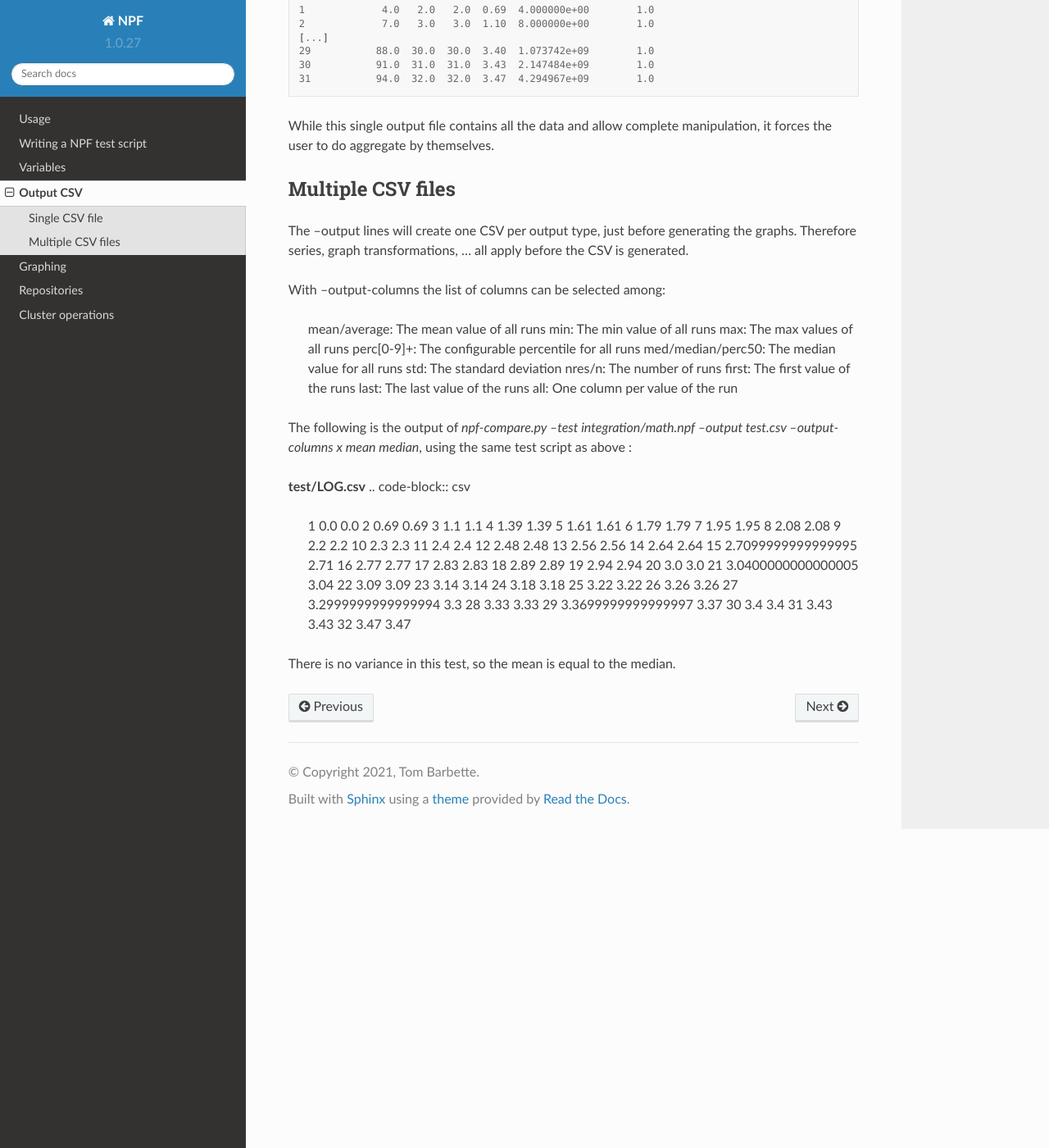
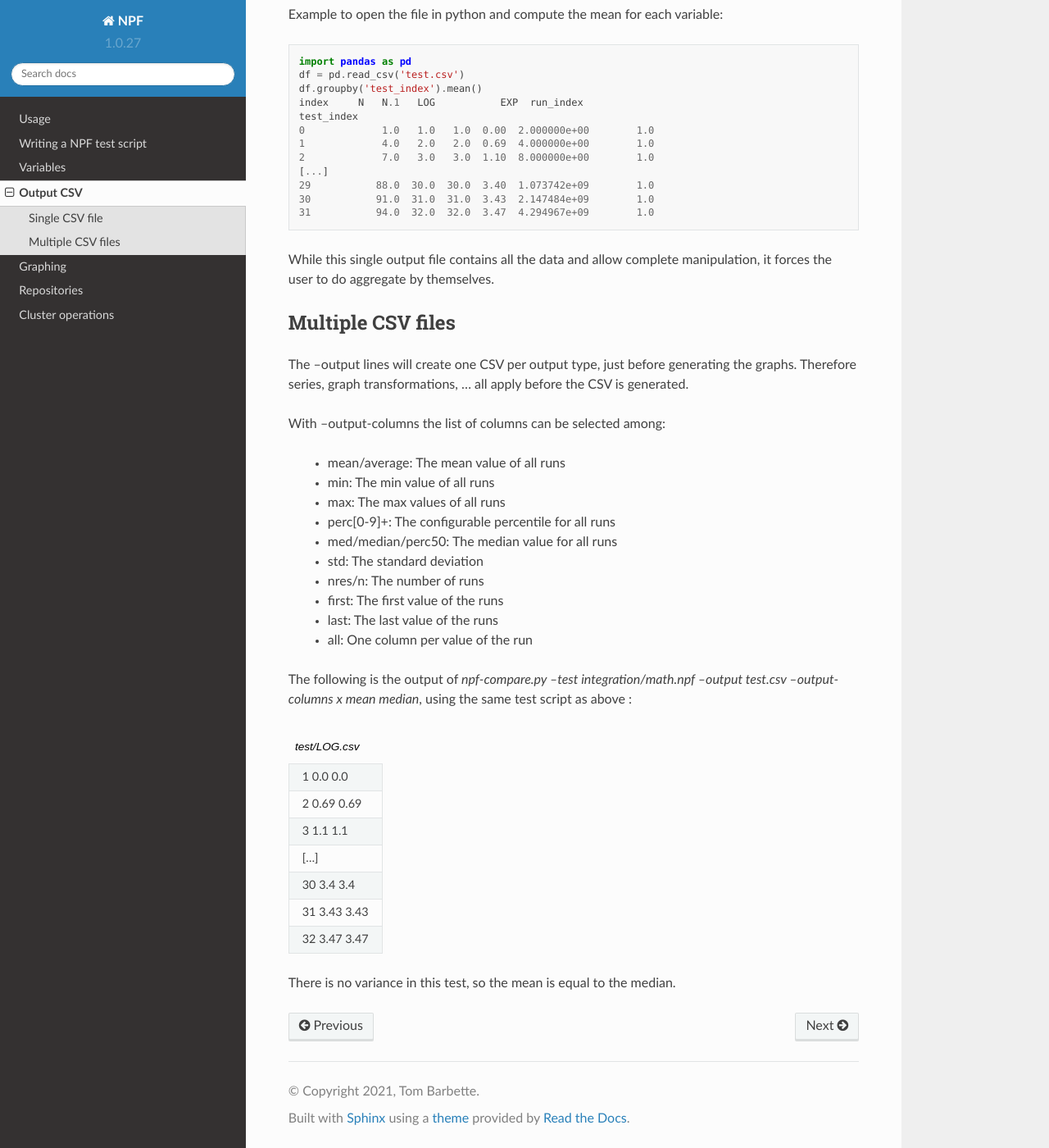
Before and after one commit to tbarbette/npf-docs, a Sphinx documentation site: the page built from docs/source/output.rst, in a window 1280 px wide and 1400 px high, scrolled down 997 px. Shown: the whole window at 82% size. Built offline with Sphinx 7.4.7 and the Read the Docs theme 2.0.0, drawn with Linux system fonts in a browser that asks for light colours; some of the changed text lies outside the part shown.

Commit message:
Fix files

```diff
--- a/docs/source/index.rst
+++ b/docs/source/index.rst
@@ -38,7 +38,7 @@
 Test scripts defines variables for which NPF runs tests to evaluate their combinations
 and report performance results.
 
-NPF will output the results in configurable :ref:`cluster <CSV files>`.
+NPF will output the results in configurable :ref:`CSV files <cluster>`.
 
 NPF builds graphs and computes statistical result for each test
 showing the difference between variables values, different softwares, or the evolution of
--- a/docs/source/output.rst
+++ b/docs/source/output.rst
@@ -14,7 +14,7 @@
 
 The following is the output of `npf-compare.py --test integration/math.npf --single-output test.csv`, a test script that prints the input vairable "N", its logarithm and square product for N=[1-32] :
 
-.. code-block:: csv
+.. csv-table:: test.csv
 
    index,build,test_index,N,N,LOG,EXP,run_index
    0,Local,0,1,1.0,0.0,2.0,0
@@ -26,6 +26,7 @@
    95,Local,31,32,32.0,3.47,4294967296.0,2
 
 The columns are:
+
    index: An index for the line
    build: The name of the build/repository, "Local" is the default name for no repository. If you used `npf-compare "local:Serie"` the name woult be Serie
    test_index: For each build, the index of the combination of variable.
@@ -64,51 +65,25 @@
 
 With --output-columns the list of columns can be selected among:
 
-   mean/average: The mean value of all runs
-   min: The min value of all runs
-   max: The max values of all runs
-   perc[0-9]+: The configurable percentile for all runs
-   med/median/perc50: The median value for all runs
-   std: The standard deviation
-   nres/n: The number of runs
-   first: The first value of the runs
-   last: The last value of the runs
-   all: One column per value of the run
+   * mean/average: The mean value of all runs
+   * min: The min value of all runs
+   * max: The max values of all runs
+   * perc[0-9]+: The configurable percentile for all runs
+   * med/median/perc50: The median value for all runs
+   * std: The standard deviation
+   * nres/n: The number of runs
+   * first: The first value of the runs
+   * last: The last value of the runs
+   * all: One column per value of the run
 
 The following is the output of `npf-compare.py --test integration/math.npf --output test.csv --output-columns x mean median`, using the same test script as above :
 
-**test/LOG.csv**
-.. code-block:: csv
+.. csv-table:: test/LOG.csv
 
    1 0.0 0.0
    2 0.69 0.69
    3 1.1 1.1
-   4 1.39 1.39
-   5 1.61 1.61
-   6 1.79 1.79
-   7 1.95 1.95
-   8 2.08 2.08
-   9 2.2 2.2
-   10 2.3 2.3
-   11 2.4 2.4
-   12 2.48 2.48
-   13 2.56 2.56
-   14 2.64 2.64
-   15 2.7099999999999995 2.71
-   16 2.77 2.77
-   17 2.83 2.83
-   18 2.89 2.89
-   19 2.94 2.94
-   20 3.0 3.0
-   21 3.0400000000000005 3.04
-   22 3.09 3.09
-   23 3.14 3.14
-   24 3.18 3.18
-   25 3.22 3.22
-   26 3.26 3.26
-   27 3.2999999999999994 3.3
-   28 3.33 3.33
-   29 3.3699999999999997 3.37
+   [...]
    30 3.4 3.4
    31 3.43 3.43
    32 3.47 3.47
```
